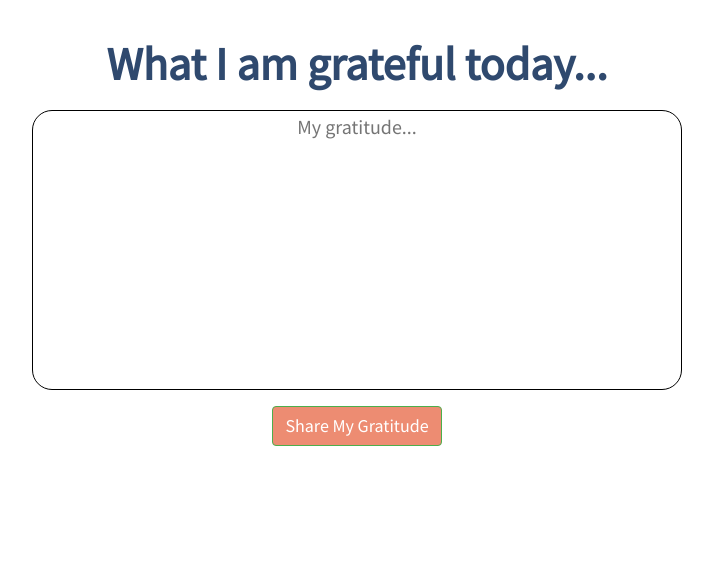
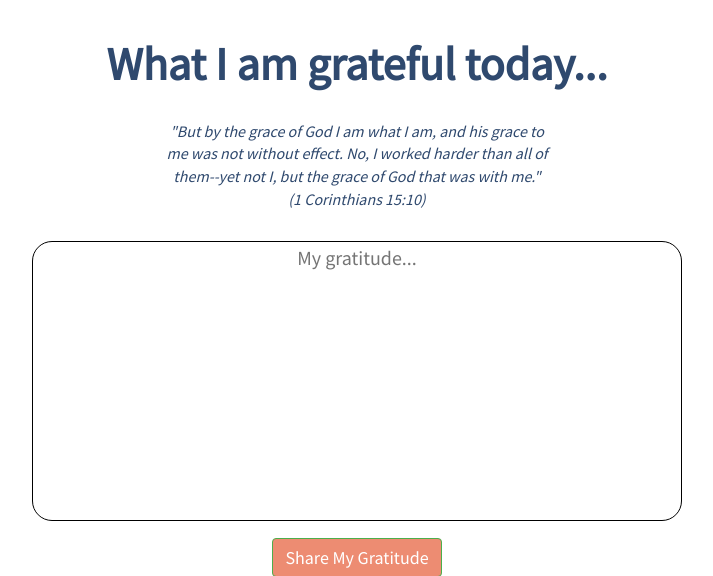
Before and after one commit to MaxKusnadi/what-i-am-grateful-for, a Flask app: page / in a window 1280 px wide. Shown: the part 51-627 px from the top of the page, without its empty margins (283-996 px from the left). Run offline with Flask 2, Linux system fonts and the light colour scheme; data that the repository does not hold is empty; some libraries are stand-ins or nearby versions.

Commit message:
Add verses

```diff
--- a/app/static/css/main.css
+++ b/app/static/css/main.css
@@ -4,6 +4,13 @@ body{
   font-family: 'Source Sans Pro', sans-serif;
   font-size: 18px;
   color: #2F496E;
+}
+
+#verse{
+  font-size: 16px;
+  font-style: italic;
+  padding-top: 20px;
+  padding-bottom: 20px;
 }
 
 h1 {
--- a/app/static/js/gratitude.js
+++ b/app/static/js/gratitude.js
@@ -2,7 +2,7 @@
  * Created by max on 18/4/17.
  */
 $(document).ready(function(){
-	$("#title, #gratitude, #log").hide().each(function(i){
+	$("#title, #verse, #gratitude, #log").hide().each(function(i){
 		$(this).delay(i*500).fadeIn('slow');
 	});
 });
--- a/app/static/js/prayer.js
+++ b/app/static/js/prayer.js
@@ -2,7 +2,7 @@
  * Created by max on 19/4/17.
  */
 $(document).ready(function(){
-	$("#title, #prayer, #log").hide().each(function(i){
+	$("#title, #verse, #prayer, #log").hide().each(function(i){
 		$(this).delay(i*400).fadeIn(400);
 	});
 });
--- a/app/templates/gratitude/index.html
+++ b/app/templates/gratitude/index.html
@@ -9,6 +9,7 @@
 
 {% block content %}
   <h1 class='text-center' id="title">What I am grateful today...</h1>
+  <div class="text-center col-sm-4 col-sm-offset-4" id="verse">"But by the grace of God I am what I am, and his grace to me was not without effect. No, I worked harder than all of them--yet not I, but the grace of God that was with me."</br>(1 Corinthians 15:10)</div>
   <form class='col-sm-12 text-center' id="gratitude" method="POST" action='#'>
     <div class="col-sm-12">
       <textarea form="gratitude" name="gratitude_data" id="gratitude_data" placeholder="My gratitude..."></textarea>
--- a/app/templates/prayer/index.html
+++ b/app/templates/prayer/index.html
@@ -10,6 +10,7 @@
 
 {% block content %}
   <h1 class='text-center' id="title">Here is my prayer intention...</h1>
+  <div class="text-center col-sm-4 col-sm-offset-4" id="verse">""Ask and it will be given to you; seek and you will find; knock and the door will be opened to you."</br>(Matthew 7:7)</div>
   <form class='col-sm-12 text-center' id="prayer" method="POST" action='#'>
     <div class="col-sm-12">
       <textarea form="prayer" name="prayer_data" id="prayer_data" placeholder="My prayer intention..."></textarea>
```
